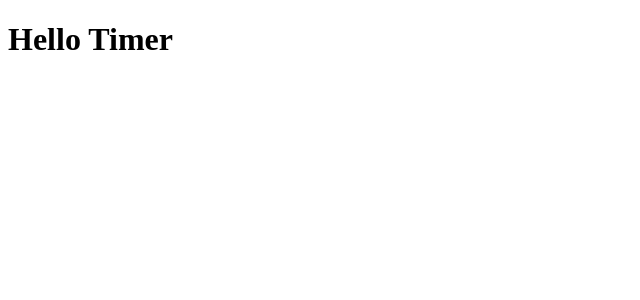
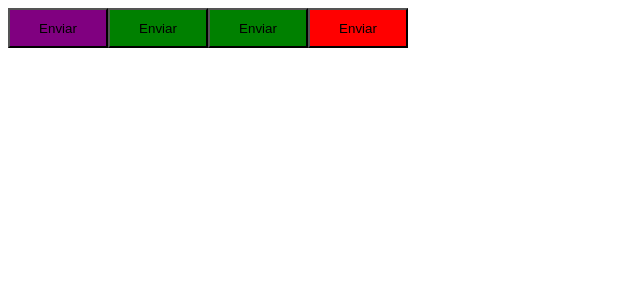
Before and after one commit to bchavs12/focus-time-app, a React (Vite) app: page / in a window 1280 px wide. Shown: the top 300 px of the page, without its empty margins (0-640 px from the left). Built offline with nearby package versions, Linux system fonts and the light colour scheme.

Commit message:
feat: Styled Components config

```diff
--- a/src/App.tsx
+++ b/src/App.tsx
@@ -1,9 +1,12 @@
+import { Button } from "./components/fragments/Button";
+
 export function App() {
   return (
-    <div>
-      <h1>
-        Hello Timer
-      </h1>
-    </div>
-  )
+    <>
+      <Button variant="primary" />
+      <Button variant="secondary" />
+      <Button variant="success" />
+      <Button variant="danger" />
+    </>
+  );
 }
--- /dev/null
+++ b/src/components/fragments/Button.styles.ts
@@ -0,0 +1,25 @@
+import styled, { css } from "styled-components";
+
+export type ButtonVariant = "primary" | "secondary" | "danger" | "success";
+
+interface ButtonContainerProps {
+  variant: ButtonVariant;
+}
+
+const buttonVariants = {
+  primary: "purple",
+  secondary: "green",
+  danger: "red",
+  success: "green",
+};
+
+export const ButtonContainer = styled.button<ButtonContainerProps>`
+  width: 100px;
+  height: 40px;
+
+  ${(props) => {
+    return css`
+      background-color: ${buttonVariants[props.variant]};
+    `;
+  }}
+`;
--- /dev/null
+++ b/src/components/fragments/Button.tsx
@@ -0,0 +1,13 @@
+import { ButtonContainer } from "./Button.styles";
+
+interface ButtonProps {
+  variant?: "primary" | "secondary" | "danger" | "success";
+}
+
+export function Button({ variant = "primary" }: ButtonProps) {
+  return (
+    <>
+      <ButtonContainer variant={variant}>Enviar</ButtonContainer>
+    </>
+  );
+}
```
